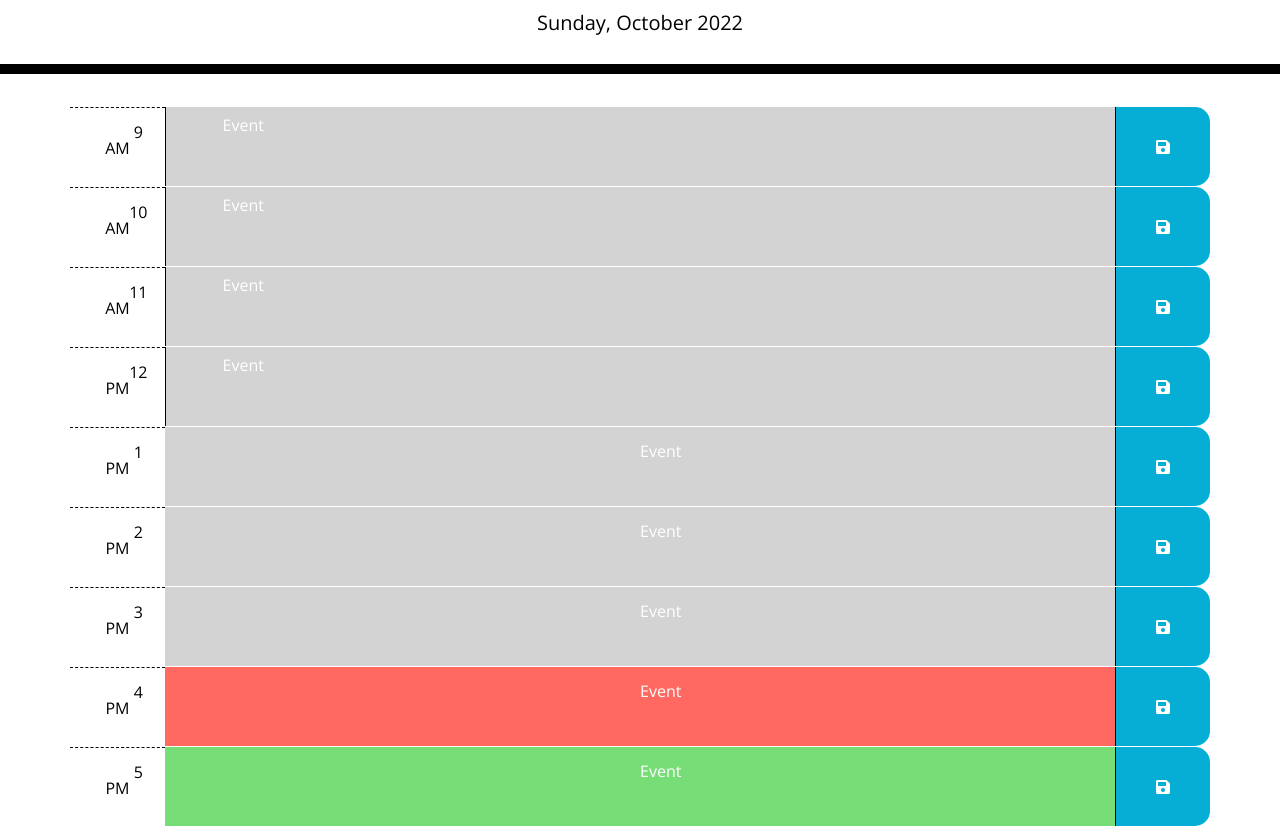
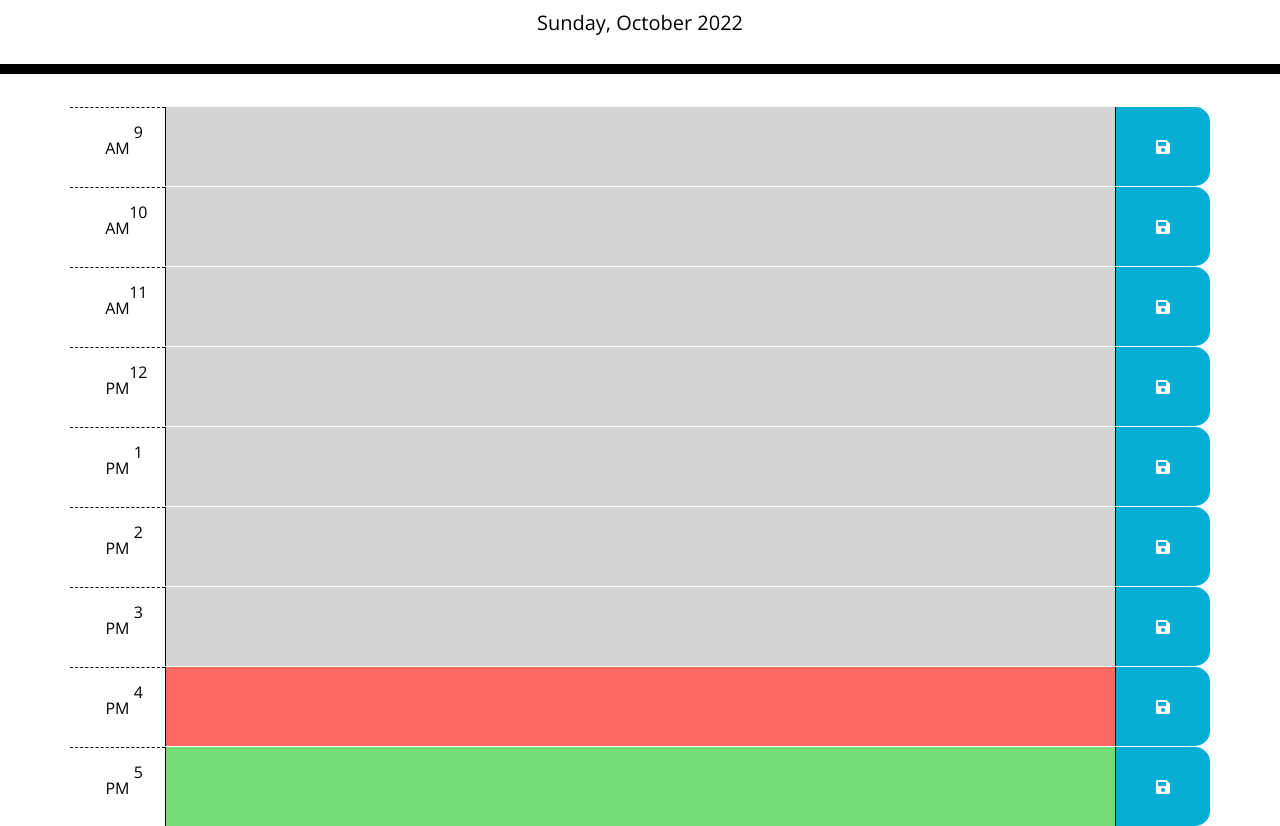
Before and after one commit to CodySaal/work-day-scheduler, a plain HTML site: page index.html in a window 1280 px wide. Shown: the part 181-1007 px from the top of the page. Drawn offline with nearby package versions, Linux system fonts and the light colour scheme.

Commit message:
Finished adding textareas

```diff
--- a/index.html
+++ b/index.html
@@ -35,7 +35,6 @@
           <span class ="timeReference morning">9 </span>AM
         </div>
         <textarea id="9" class = "col-10 description">
-          Event
         </textarea>
         <div class = "col-1 saveBtn"><i class='fa fa-save'></i>
         </div>
@@ -45,7 +44,6 @@
           <span class ="timeReference morning">10 </span>AM
         </div>
         <textarea id="10" class = "col-10 description">
-          Event
         </textarea>
         <div class = "col-1 saveBtn"><i class='fa fa-save'></i>
         </div>
@@ -55,7 +53,6 @@
           <span class ="timeReference morning">11 </span>AM
         </div>
         <textarea id=11" class = "col-10 description">
-          Event
         </textarea>
         <div class = "col-1 saveBtn"><i class='fa fa-save'></i>
         </div>
@@ -65,7 +62,6 @@
           <span class ="timeReference morning">12 </span>PM
         </div>
         <textarea id="12" class = "col-10 description">
-          Event
         </textarea>
         <div class = "col-1 saveBtn"><i class='fa fa-save'></i>
         </div>
@@ -74,9 +70,8 @@
         <div class = "col-1 hour">
           <span class ="timeReference evening">1 </span>PM
         </div>
-        <div id="13" class = "col-10 description">
-          Event
-        </div>
+        <textarea id="13" class = "col-10 description">
+        </textarea>
         <div class = "col-1 saveBtn"><i class='fa fa-save'></i>
         </div>
       </div>
@@ -84,9 +79,8 @@
         <div class = "col-1 hour">
           <span class ="timeReference evening">2 </span>PM
         </div>
-        <div id="14" class = "col-10 description">
-          Event
-        </div>
+        <textarea id="14" class = "col-10 description">
+        </textarea>
         <div class = "col-1 saveBtn"><i class='fa fa-save'></i>
         </div>
       </div>
@@ -94,9 +88,8 @@
         <div class = "col-1 hour">
           <span class ="timeReference evening">3 </span>PM
         </div>
-        <div id="15" class = "col-10 description">
-          Event
-        </div>
+        <textarea id="15" class = "col-10 description">
+        </textarea>
         <div class = "col-1 saveBtn"><i class='fa fa-save'></i>
         </div>
       </div>
@@ -104,9 +97,8 @@
         <div class = "col-1 hour">
           <span class ="timeReference evening">4 </span>PM
         </div>
-        <div id="16" class = "col-10 description">
-          Event
-        </div>
+        <textarea id="16" class = "col-10 description">
+        </textarea>
         <div class = "col-1 saveBtn"><i class='fa fa-save'></i>
         </div>
       </div>
@@ -114,9 +106,8 @@
         <div class = "col-1 hour">
           <span class ="timeReference evening">5 </span>PM
         </div>
-        <div id="17" class = "col-10 description">
-          Event
-        </div>
+        <textarea id="17" class = "col-10 description">
+        </textarea>
         <div class = "col-1 saveBtn"><i class='fa fa-save'></i>
         </div>
       </div>
```
